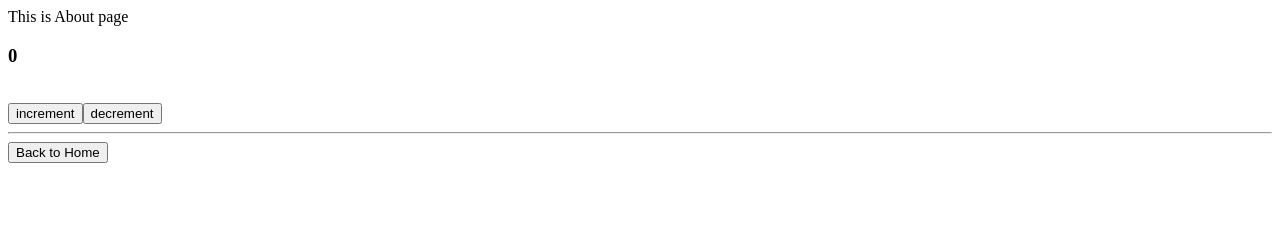
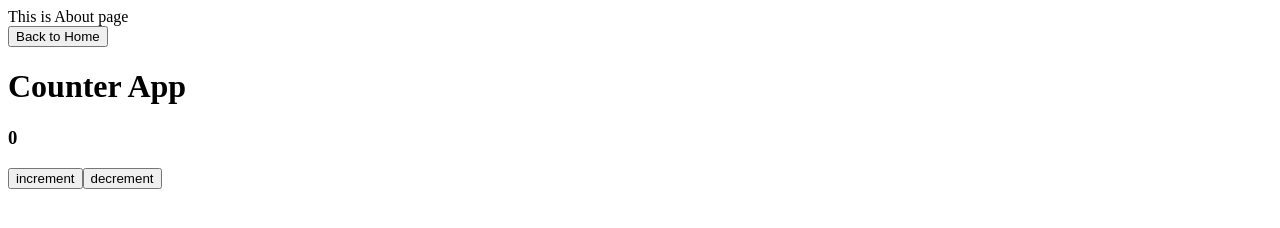
Before and after one commit to shahzain-lab/Gatsby, a Gatsby site: page /About in a window 1280 px wide. Built offline with nearby package versions, Linux system fonts and the light colour scheme; Gatsby itself is replaced by a stand-in of ours.

Commit message:
Layout in gatsby

```diff
--- /dev/null
+++ b/src/components/Layout.js
@@ -0,0 +1,14 @@
+import React from 'react';
+import Counter from './counter';
+
+export default function Layout ({children}){
+    return(
+        <div>
+            <div>
+                {children}
+            </div>
+            <Counter title="Counter App"/>
+
+        </div>
+    )
+}
--- a/src/components/counter.js
+++ b/src/components/counter.js
@@ -1,13 +1,13 @@
 import React, {useState} from 'react';
 
 
-export default function Counter(){
+export default function Counter({title}){
    const [counter , setCounter] = useState(0)
 
     return(
         <div>
+            <h1>{title}</h1>
             <h3>{counter}</h3>
-            <br />
             <button onClick={() => setCounter( counter + 1 )}>increment</button>
             <button onClick={() => setCounter( counter - 1 )}>decrement</button>
         </div>
--- a/src/pages/About.js
+++ b/src/pages/About.js
@@ -1,19 +1,19 @@
 import React from 'react';
-import { Link, navigate } from 'gatsby';
-import Counter from '../components/counter';
+import { navigate } from 'gatsby';
+import Layout from '../components/Layout';
 
 export default function About(){
     return(
-        <div>
+        <Layout>
+            <div>
             This is About page
             <br />
-            <Counter />
-            <hr/>
             <button onClick={() =>
                navigate('/')
               }>
                 Back to Home
             </button>
-        </div>
+            </div>
+        </Layout>
     )
 }
```
